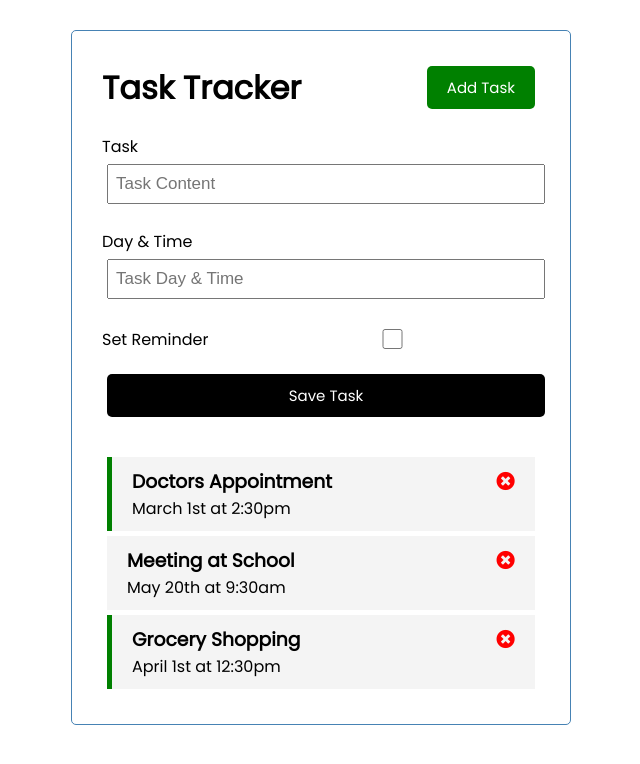
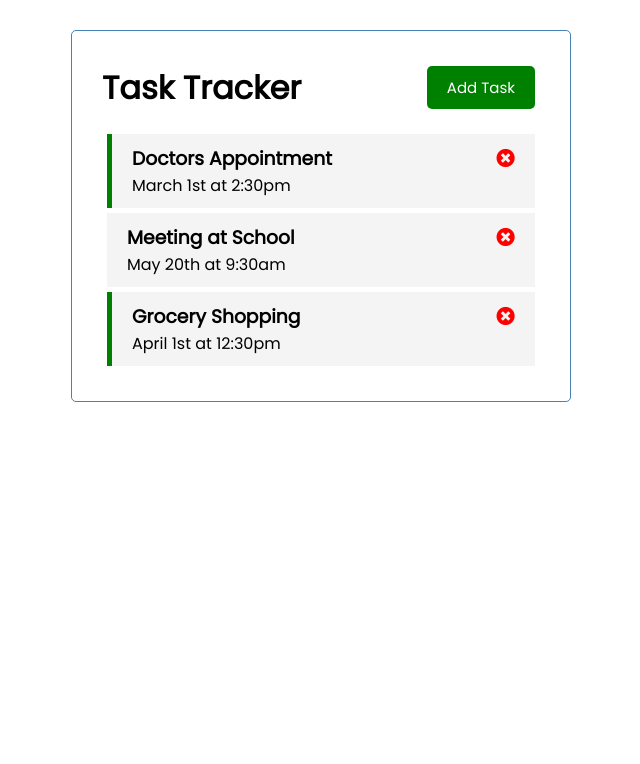
Before and after one commit to jeanwang2dev/vue-starter, a Vue app: page / in a window 1280 px wide. Shown: the top 764 px of the page, without its empty margins (319-959 px from the left). Built offline with nearby package versions, Linux system fonts and the light colour scheme.

Commit message:
add v-show:showAddTaskForm in App.vue

```diff
--- a/src/App.vue
+++ b/src/App.vue
@@ -1,7 +1,9 @@
 <template>
   <div class="container">
     <Header title="Task Tracker" />
-    <AddTask @add-task="addTask" />
+      <div v-show="showAddTask">
+        <AddTask @add-task="addTask" />
+      </div>
     <Tasks @toggle-reminder="toggleReminder" @delete-task="deleteTask" :tasks="tasks"/>
   </div>
 </template>
@@ -20,7 +22,8 @@ export default {
   },
     data() {
     return {
-      tasks: []
+      tasks: [],
+      showAddTask: false
     }
   },
   methods: {
```
